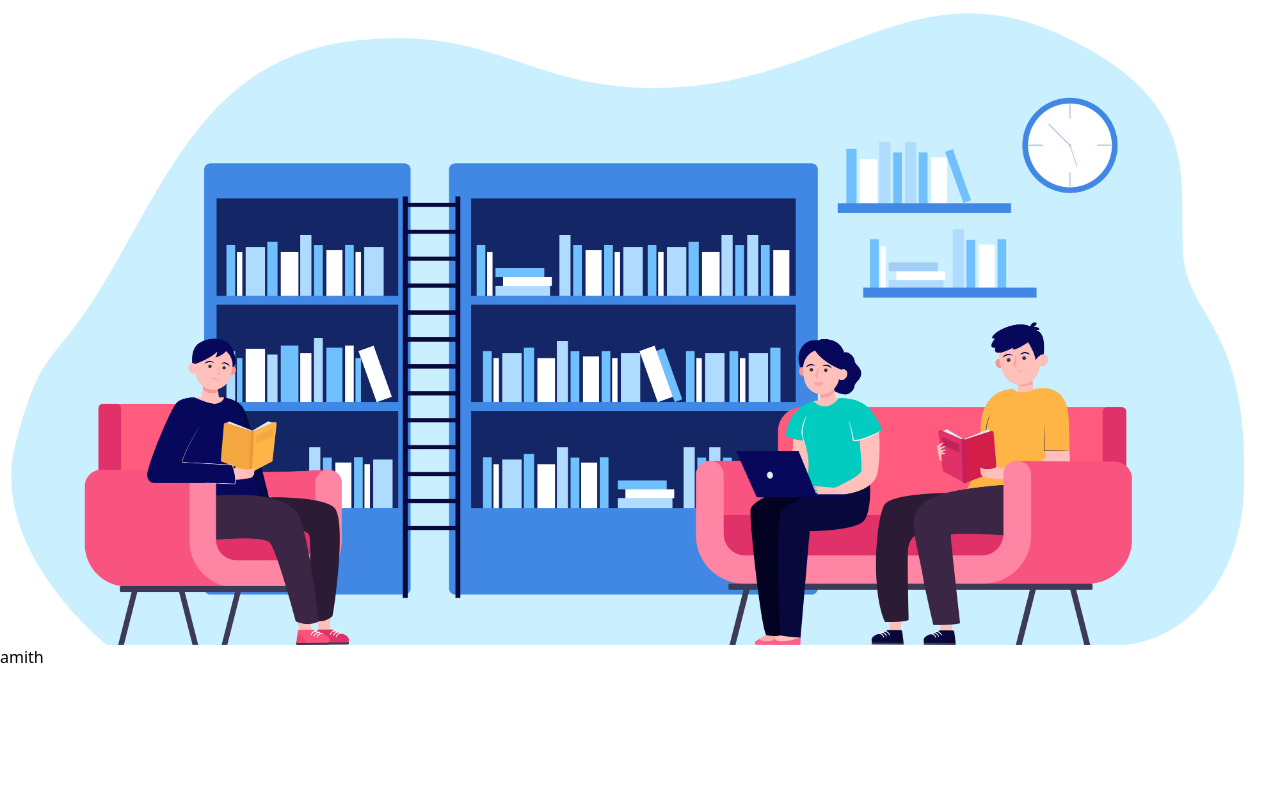
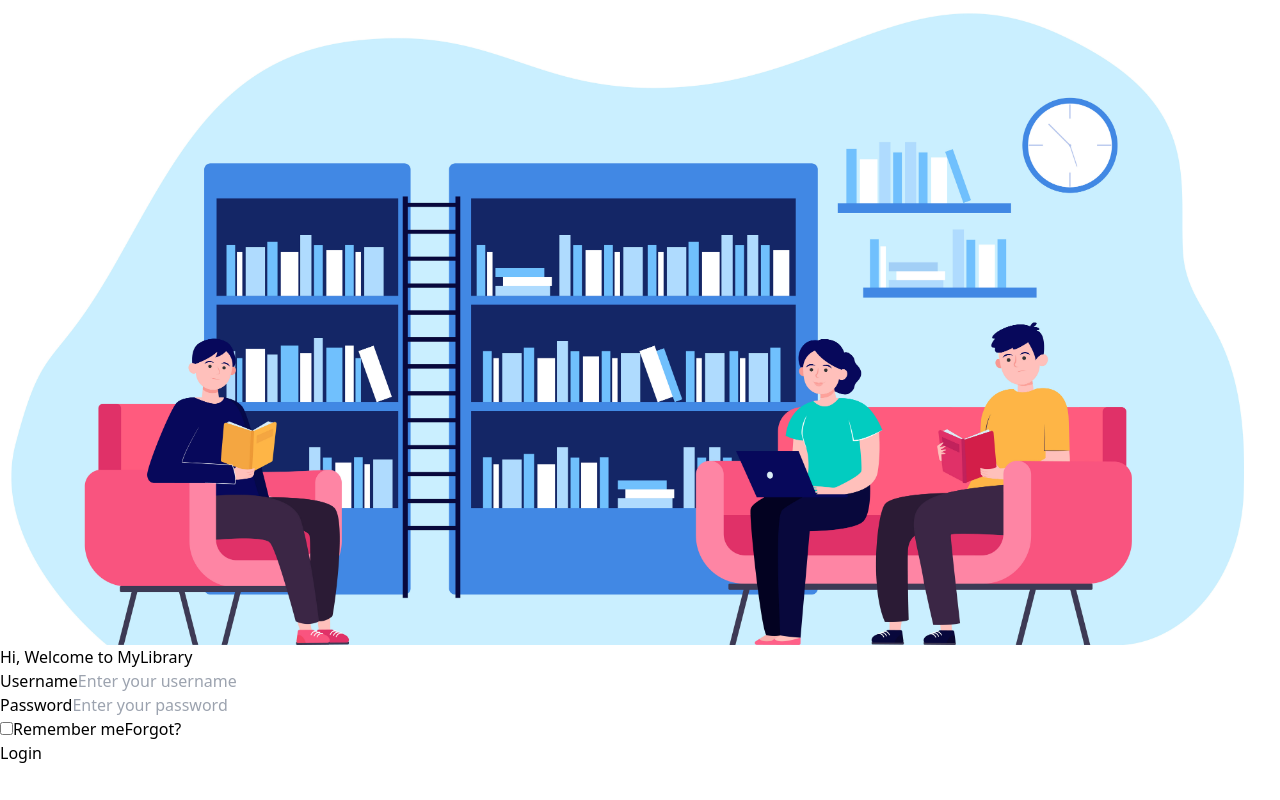
Before and after one commit to Amith567/MyLibrary, a React (Vite) app in the folder frontend/: page / in a window 1280 px wide. Built offline with nearby package versions, Linux system fonts and the light colour scheme.

Commit message:
login page complete

```diff
--- a/frontend/src/App.jsx
+++ b/frontend/src/App.jsx
@@ -1,10 +1,12 @@
 import { BrowserRouter, Routes, Route } from "react-router-dom";
 import AdminLogin from './pages/AdminLogin'
+import HomePage from "./pages/HomePage";
 const App = () => {
   return (<>
     <BrowserRouter>
       <Routes>
         <Route path="/" element={<AdminLogin />} />
+        <Route path="/home" element={<HomePage/>}/>
       </Routes>
     </BrowserRouter>
     </>
--- a/frontend/src/pages/AdminLogin.jsx
+++ b/frontend/src/pages/AdminLogin.jsx
@@ -1,6 +1,8 @@
 import React from 'react'
+import { useNavigate } from 'react-router-dom'
 
 const AdminLogin = () => {
+  const navigate=useNavigate('')
   return (
     <>
       <div className="flex flex-col md:flex-row h-screen">
@@ -15,8 +17,49 @@ const AdminLogin = () => {
           </div>
         </section>
 
-        <section className="w-full md:w-1/2 bg-red-500 text-white flex items-center justify-center">
-          amith
+        <section className="w-full md:w-1/2  flex flex-col items-center justify-around">
+          <p className='text-3xl font-bold'>Hi,<span className='text-gray-600'> Welcome to MyLibrary</span></p>
+          <form className="flex items-center justify-center bg-gray-100">
+            <div className="w-full max-w-sm bg-white p-6 rounded-lg shadow-md">
+
+
+
+              <div className="mb-4">
+                <label className="block text-sm font-medium mb-1">Username</label>
+                <input
+                  type="text"
+                  name="username"
+                  placeholder="Enter your username"
+                  className="w-full px-3 py-2 border rounded-md focus:outline-none focus:ring-2 focus:ring-blue-500"
+                />
+              </div>
+
+              <div className="mb-4">
+                <label className="block text-sm font-medium mb-1">Password</label>
+                <input
+                  type="password"
+                  name="password"
+                  placeholder="Enter your password"
+                  className="w-full px-3 py-2 border rounded-md focus:outline-none focus:ring-2 focus:ring-blue-500"
+                />
+              </div>
+
+              <div className="flex items-center justify-between mb-4">
+                <label className="flex items-center gap-2 text-sm">
+                  <input type="checkbox" className="accent-blue-600" />
+                  Remember me
+                </label>
+                <a href="#" className="text-sm text-blue-600 hover:underline">
+                  Forgot?
+                </a>
+              </div>
+
+              <button type='button' className="w-full bg-blue-600 text-white py-2 rounded-md hover:bg-blue-700 transition" onClick={()=>{navigate('/home')}}>
+                Login
+              </button>
+
+            </div>
+          </form>
         </section>
 
       </div>
--- /dev/null
+++ b/frontend/src/pages/HomePage.jsx
@@ -0,0 +1,9 @@
+import React from 'react'
+
+const HomePage = () => {
+  return (
+    <div>HomePage</div>
+  )
+}
+
+export default HomePage
```
